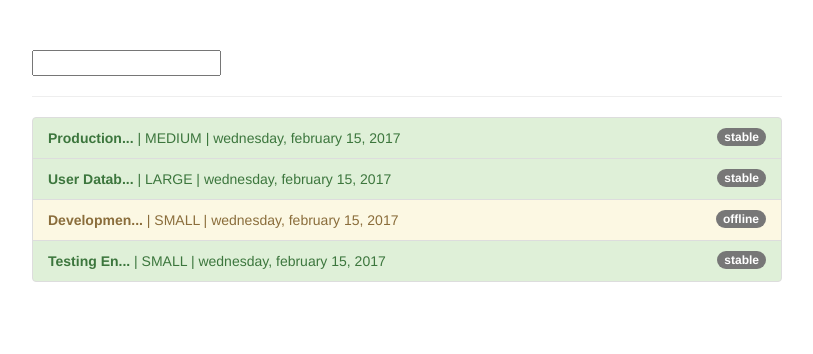
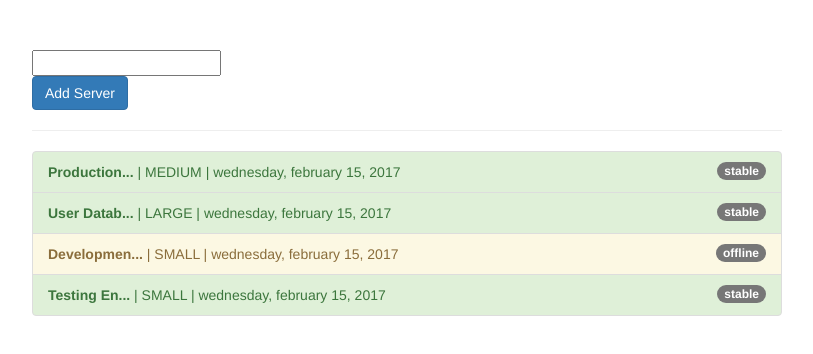
Before and after one commit to lesiak/abgular_udemy_maximilian_schwarzmuller, an Angular app in the folder app8-pipes/: page / in a window 1280 px wide. Shown: the top 354 px of the page, without its empty margins (233-1046 px from the left). Built offline with nearby package versions, Linux system fonts and the light colour scheme.

Commit message:
[APP8-PIPES] Impure filters

```diff
--- a/app8-pipes/src/app/app.component.html
+++ b/app8-pipes/src/app/app.component.html
@@ -2,6 +2,8 @@
   <div class="row">
     <div class="col-xs-12 col-sm-10 col-md-8 col-sm-offset-1 col-md-offset-2">
       <input type="text" [(ngModel)]="filteredStatus">
+      <br>
+      <button class="btn btn-primary" (click)="onAddServer()">Add Server</button>
       <hr>
       <ul class="list-group">
         <li
--- a/app8-pipes/src/app/app.component.ts
+++ b/app8-pipes/src/app/app.component.ts
@@ -42,4 +42,13 @@ export class AppComponent {
       'list-group-item-danger': server.status === 'critical'
     };
   }
+
+  onAddServer() {
+    this.servers.push({
+      instanceType: 'small',
+      name: 'New Server',
+      status: 'stable',
+      started: new Date(2017, 1, 15)
+    });
+  }
 }
--- a/app8-pipes/src/app/filter.pipe.ts
+++ b/app8-pipes/src/app/filter.pipe.ts
@@ -1,7 +1,8 @@
 import { Pipe, PipeTransform } from '@angular/core';
 
 @Pipe({
-  name: 'filter'
+  name: 'filter',
+  pure: false
 })
 export class FilterPipe implements PipeTransform {
 
```
